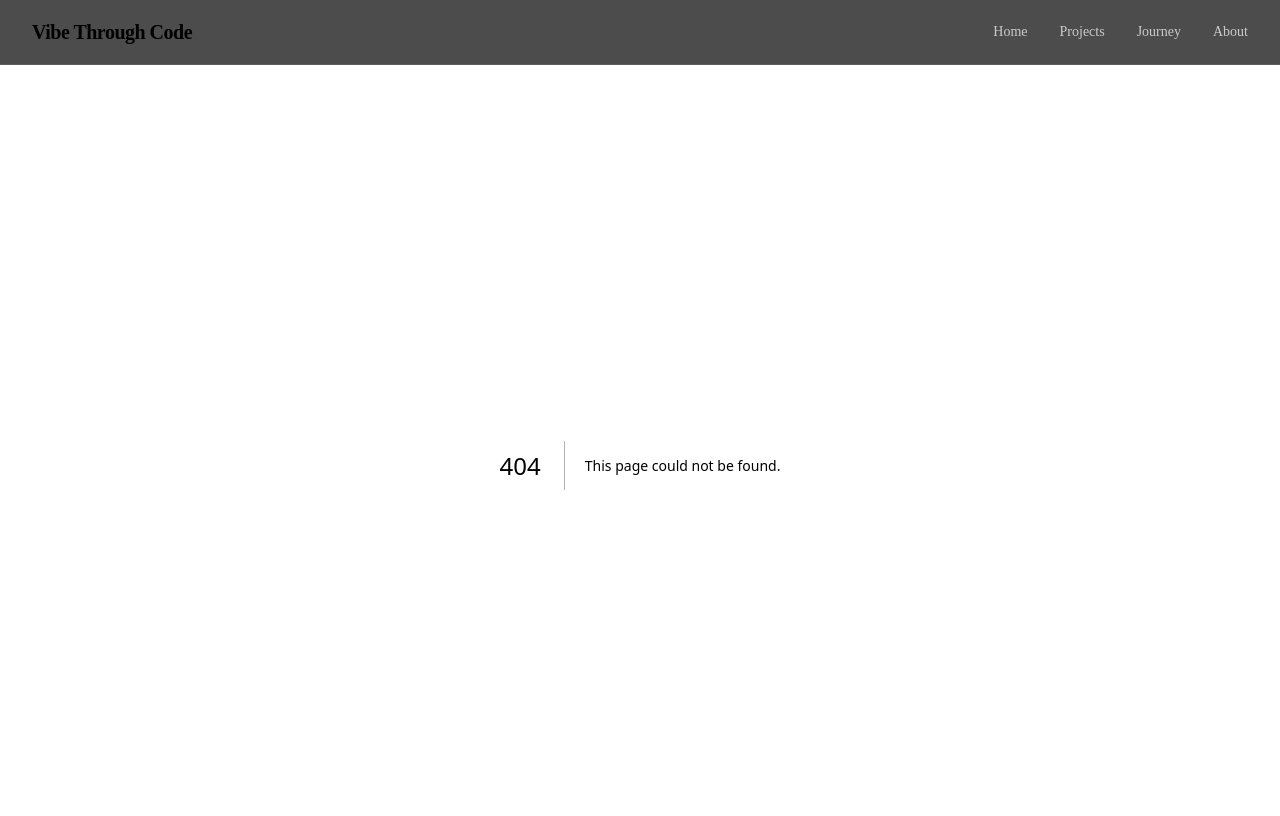
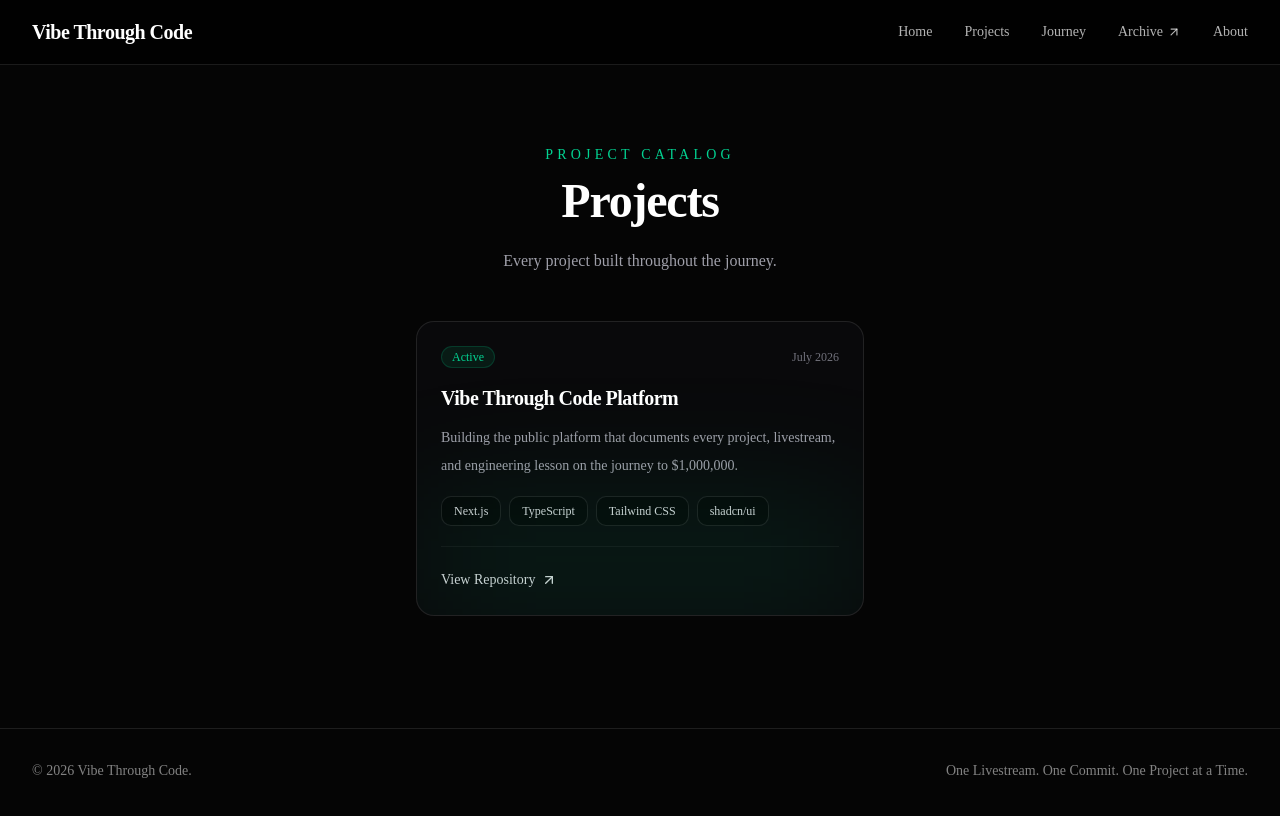
Before and after one commit to thisisankit27/vibe-through-code, a Next.js app in the folder vibe-through-code/: page /projects in a window 1280 px wide. Before the commit this address had no page. Shown: the top 816 px of the page. Built offline with nearby package versions, Linux system fonts and the light colour scheme.

Commit message:
feat: project catalog section + archive navbar link

```diff
--- /dev/null
+++ b/vibe-through-code/app/projects/page.tsx
@@ -0,0 +1,42 @@
+import Container from "@/components/layout/container";
+import { ProjectCard } from "@/components/project/project-card";
+
+import { projects } from "@/data/projects";
+
+export default function ProjectsPage() {
+    return (
+        <Container>
+            <section className="pt-14 pb-24 md:pt-20 md:pb-28">
+
+                <div className="mb-12 text-center">
+
+                    <p className="text-sm uppercase tracking-[0.3em] text-emerald-400">
+                        Project Catalog
+                    </p>
+
+                    <h1 className="mt-3 text-5xl font-bold tracking-tight">
+                        Projects
+                    </h1>
+
+                    <p className="mt-6 text-zinc-400">
+                        Every project built throughout the journey.
+                    </p>
+
+                </div>
+
+                <div className="mx-auto flex max-w-7xl justify-center">
+                    <div
+                        className={`grid w-full gap-8 ${projects.length === 1
+                            ? "max-w-md grid-cols-1"
+                            : "max-w-md grid-cols-1 md:max-w-none md:grid-cols-2 xl:grid-cols-3"
+                            }`}
+                    >
+                        {projects.map((project) => (
+                            <ProjectCard key={project.id} project={project} />
+                        ))}
+                    </div>
+                </div>
+            </section>
+        </Container>
+    );
+}
--- a/vibe-through-code/components/layout/navbar.tsx
+++ b/vibe-through-code/components/layout/navbar.tsx
@@ -1,6 +1,7 @@
 import Link from "next/link";
 
 import Container from "./container";
+import { ArrowUpRight } from "lucide-react";
 
 export default function Navbar() {
     return (
@@ -17,6 +18,15 @@ export default function Navbar() {
                     <Link href="/">Home</Link>
                     <Link href="/projects">Projects</Link>
                     <Link href="/journey">Journey</Link>
+                    <Link
+                        href="https://archive.vibethroughcode.com"
+                        target="_blank"
+                        rel="noopener noreferrer"
+                        className="flex items-center gap-1"
+                    >
+                        Archive
+                        <ArrowUpRight className="h-3.5 w-3.5" />
+                    </Link>
                     <Link href="/about">About</Link>
                 </nav>
             </Container>
--- /dev/null
+++ b/vibe-through-code/components/project/project-card.tsx
@@ -0,0 +1,76 @@
+
+import Link from "next/link";
+import { ArrowUpRight } from "lucide-react";
+import type { Project } from "@/types/project";
+import { capitalize } from "@/lib/utils";
+
+interface ProjectCardProps {
+    project: Project;
+}
+
+function getStatusColor(status: Project["status"]) {
+    switch (status) {
+        case "active":
+            return "text-emerald-400 bg-emerald-500/10 border-emerald-500/20";
+        case "planned":
+            return "text-yellow-400 bg-yellow-500/10 border-yellow-500/20";
+        case "completed":
+            return "text-blue-400 bg-blue-500/10 border-blue-500/20";
+        default:
+            return "text-zinc-400 bg-zinc-500/10 border-zinc-500/20";
+    }
+}
+
+function getStatusLabel(status: Project["status"]) {
+    return status.charAt(0).toUpperCase() + status.slice(1);
+}
+
+export function ProjectCard({ project }: ProjectCardProps) {
+    return (
+        <article className="group relative flex h-full flex-col overflow-hidden rounded-2xl border border-white/10 bg-zinc-950 p-6 transition-all duration-300 hover:-translate-y-1 hover:border-emerald-500/40">
+            <div className="pointer-events-none absolute inset-x-0 bottom-0 h-28 bg-emerald-500/12 blur-3xl" />
+            <header className="mb-4 flex items-center justify-between">
+                <span
+                    className={`inline-flex items-center rounded-full border px-2.5 py-0.5 text-xs font-medium ${getStatusColor(project.status)}`}
+                >
+                    {capitalize(project.status)}
+                </span>
+                <time className="text-xs text-zinc-500" dateTime={project.startedOn}>
+                    {project.startedOn}
+                </time>
+            </header>
+
+            <div className="mb-4 flex-1">
+                <h3 className="mb-3 text-xl font-bold tracking-tight text-white">
+                    {project.title}
+                </h3>
+                <p className="text-sm leading-7 text-zinc-400">
+                    {project.description}
+                </p>
+            </div>
+
+            <div className="mb-5 flex flex-wrap gap-2">
+                {project.technologies.map((tech) => (
+                    <span
+                        key={tech}
+                        className="inline-flex items-center rounded-lg border border-white/10 bg-black/40 px-3 py-1.5 text-xs font-medium text-zinc-300"
+                    >
+                        {tech}
+                    </span>
+                ))}
+            </div>
+
+            <footer className="mt-auto border-t border-white/5 pt-5">
+                <Link
+                    href={project.repository}
+                    target="_blank"
+                    rel="noopener noreferrer"
+                    className="inline-flex items-center gap-1.5 text-sm font-medium text-zinc-300 transition-colors hover:text-emerald-400 focus-visible:outline-none focus-visible:ring-2 focus-visible:ring-emerald-500/50 focus-visible:ring-offset-2 focus-visible:ring-offset-zinc-950 rounded-md"
+                >
+                    View Repository
+                    <ArrowUpRight className="h-4 w-4" aria-hidden="true" />
+                </Link>
+            </footer>
+        </article>
+    );
+}
```
